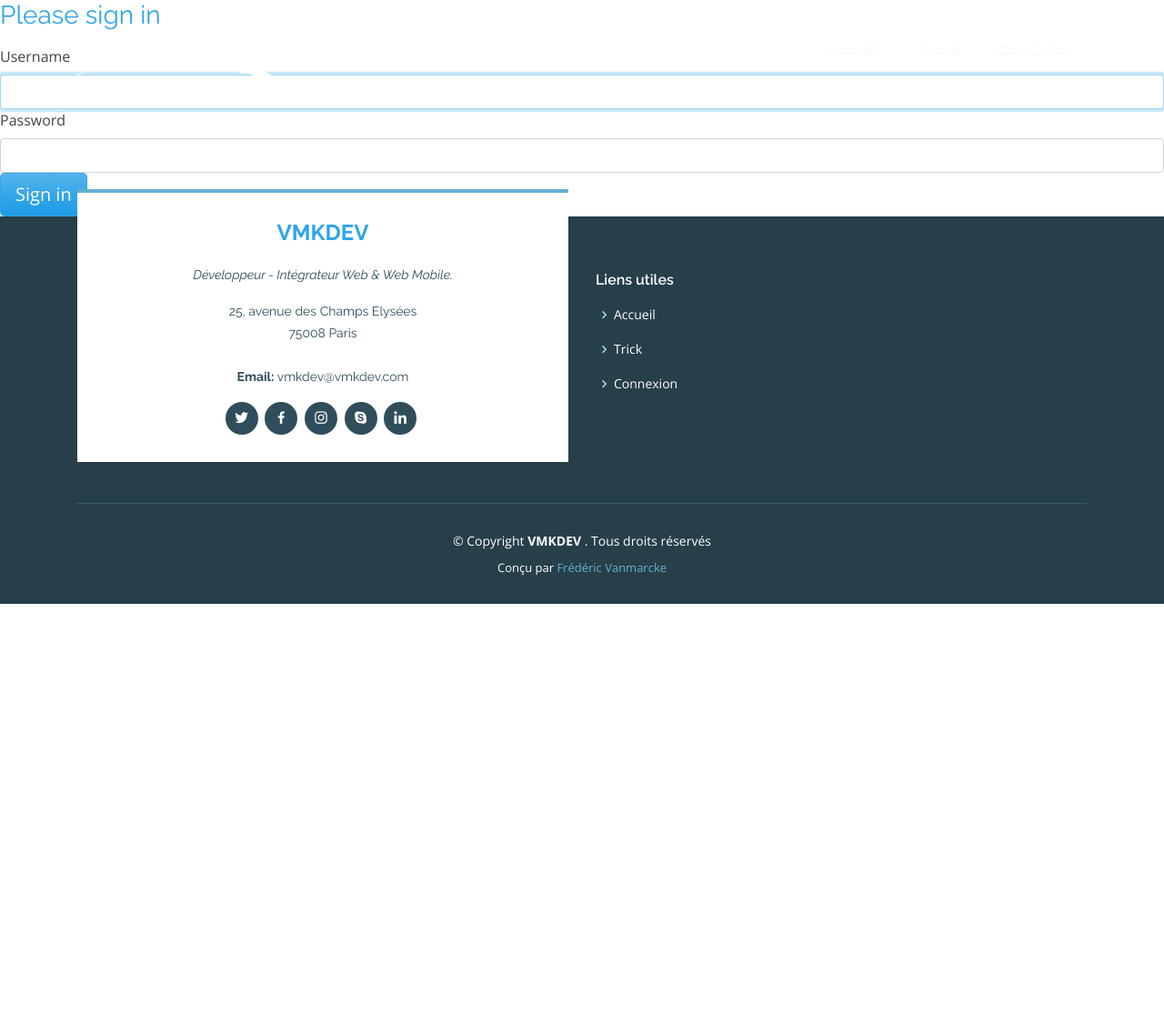
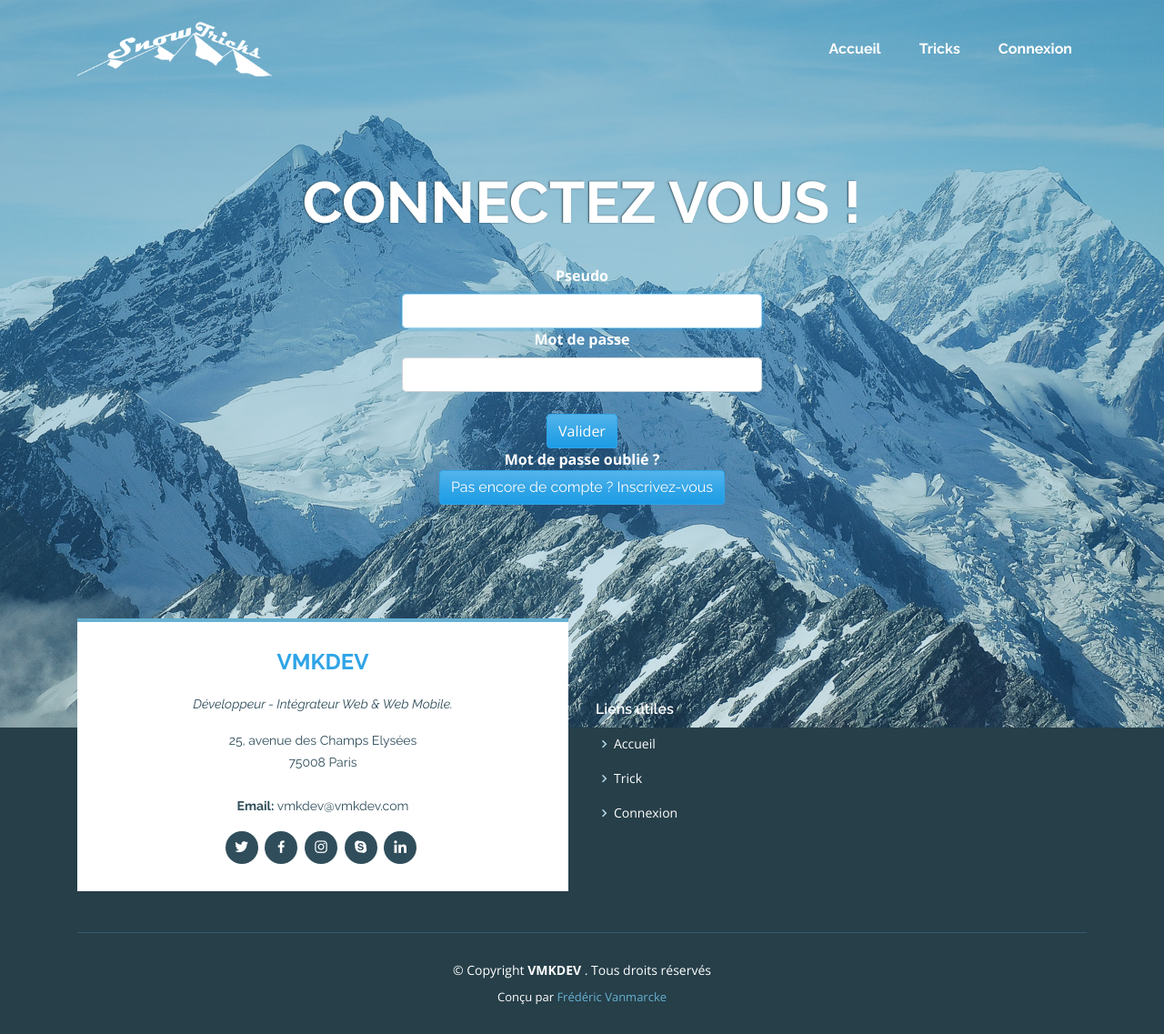
Before and after one commit to vanmarcke/ocr_projet6_SnowTricks, a Symfony app: template templates/security/login.html.twig in a window 1280 px wide. Shown: the whole page at 91% size. Before the commit the page ends 664 px from the top, so only its background shows below. Run offline with Twig, Linux system fonts and the light colour scheme; the template is opened without the code that fills it, so the values that code supplies are empty; some libraries are stand-ins or nearby versions.

Commit message:
Update of the connection and navigation bar model

```diff
--- a/templates/base.html.twig
+++ b/templates/base.html.twig
@@ -126,7 +126,7 @@
 								{% else %}
 									<li>
 										<i class="bx bx-chevron-right"></i>
-										<a href="#">Connexion</a>
+										<a href="{{ path('app_login')}}">Connexion</a>
 									</li>
 								{% endif %}
 							</ul>
--- a/templates/navbar.html.twig
+++ b/templates/navbar.html.twig
@@ -30,7 +30,7 @@
 					</li>
 				{% else %}
 					<li>
-						<a class="nav-link scrollto" href="#">Connexion</a>
+						<a class="nav-link scrollto" href="{{ path('app_login')}}">Connexion</a>
 					</li>
 				{% endif %}
 			</ul>
@@ -61,7 +61,7 @@
 						<h3 class="far fa-sign-out-alt"></h3>
 					</a>
 				{% else %}
-					<a class="nav-link" href="#">
+					<a class="nav-link" href="{{ path('app_login')}}">
 						<h3 class="far fa-sign-in-alt"></h3>
 					</a>
 				{% endif %}
--- a/templates/security/login.html.twig
+++ b/templates/security/login.html.twig
@@ -1,42 +1,54 @@
 {% extends 'base.html.twig' %}
 
-{% block title %}Log in!{% endblock %}
+{% block title %}Log in!
+{% endblock %}
 
 {% block body %}
+
+	<!-- ======= Hero Section ======= -->
+	<section id="hero">
+		<div class="hero-container" data-aos="fade-up">
+
+			<div class="section-title">
+				<h1>Connectez vous !</h1>
+			</div>
+
+			<div class="col-lg-4 text-white font-weight-bold">
 				<form method="post">
 					{% if error %}
-        <div class="alert alert-danger">{{ error.messageKey|trans(error.messageData, 'security') }}</div>
+						<div class="alert alert-danger mx-auto">{{ error.messageKey|trans(error.messageData, 'security') }}</div>
 					{% endif %}
 
 					{% if app.user %}
 						<div class="mb-3">
-            You are logged in as {{ app.user.username }}, <a href="{{ path('app_logout') }}">Logout</a>
+							Vous êtes connecté en tant que
+							{{ app.user.username }}.
+							<a href="{{ path('app_logout') }}">Déconnectez vous</a>
 						</div>
 					{% endif %}
 
-    <h1 class="h3 mb-3 font-weight-normal">Please sign in</h1>
-    <label for="inputUsername">Username</label>
-    <input type="text" value="{{ last_username }}" name="username" id="inputUsername" class="form-control" autocomplete="username" required autofocus>
-    <label for="inputPassword">Password</label>
-    <input type="password" name="password" id="inputPassword" class="form-control" autocomplete="current-password" required>
+					<label for="inputName">Pseudo</label>
+					<input type="text" value="{{ last_username }}" name="username" id="inputUsername" class="form-control" required autofocus>
+					<label for="inputPassword">Mot de passe</label>
+					<input type="password" name="password" id="inputPassword" class="form-control" required>
 
-    <input type="hidden" name="_csrf_token"
-           value="{{ csrf_token('authenticate') }}"
-    >
+					<input type="hidden" name="_csrf_token" value="{{ csrf_token('authenticate') }}"><br>
 
-    {#
-        Uncomment this section and add a remember_me option below your firewall to activate remember me functionality.
-        See https://symfony.com/doc/current/security/remember_me.html
+					<button class="btn btn btn-primary" type="submit">Valider</button>
+				</form>
 
-        <div class="checkbox mb-3">
-            <label>
-                <input type="checkbox" name="_remember_me"> Remember me
-            </label>
+				<a href="#">
+					<h7 class="text-white">Mot de passe oublié ?</h7>
+				</a><br>
+
+				<h2>
+					<a href="#">
+						<button class="btn btn-primary">Pas encore de compte ? Inscrivez-vous</button>
+					</a>
+				</h2>
 			</div>
-    #}
+		</div>
+	</section>
+	<!-- End Hero -->
 
-    <button class="btn btn-lg btn-primary" type="submit">
-        Sign in
-    </button>
-</form>
 {% endblock %}
```
Lines whose indentation alone changed are shown as unchanged.
